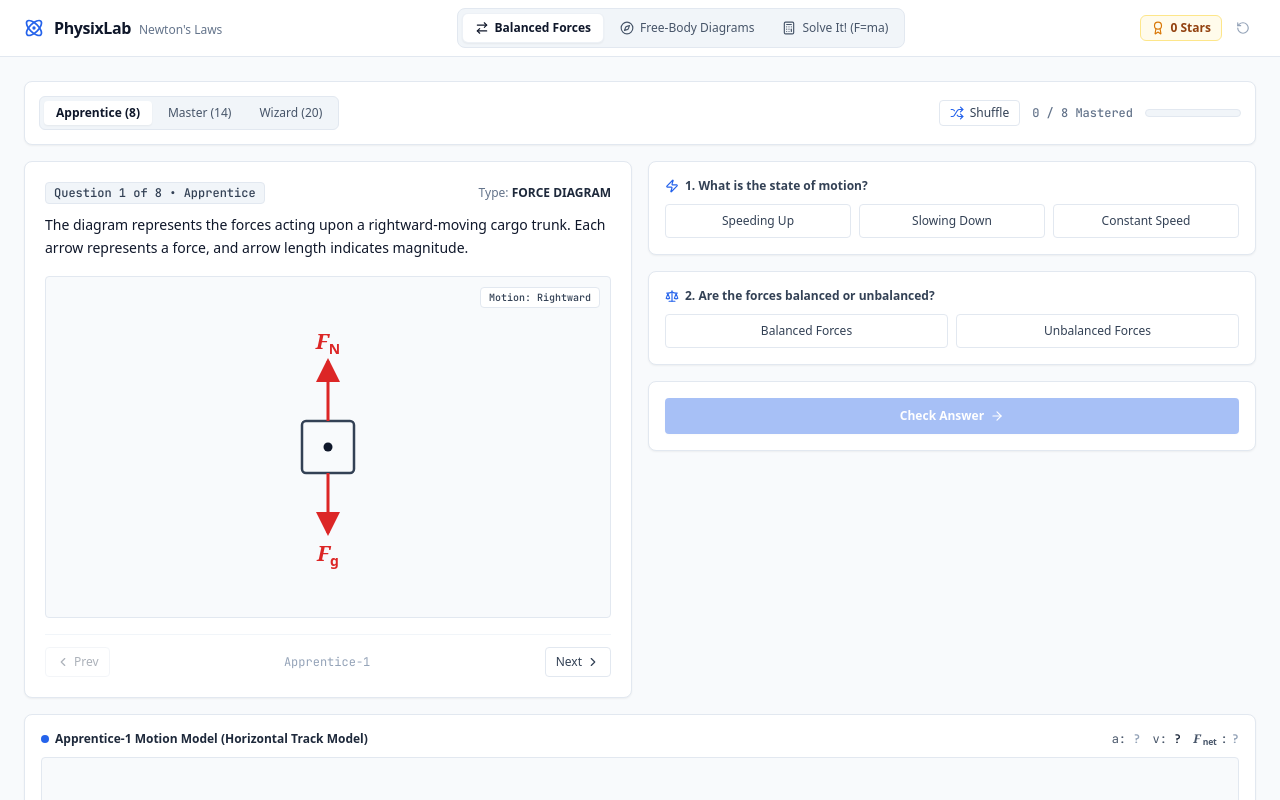
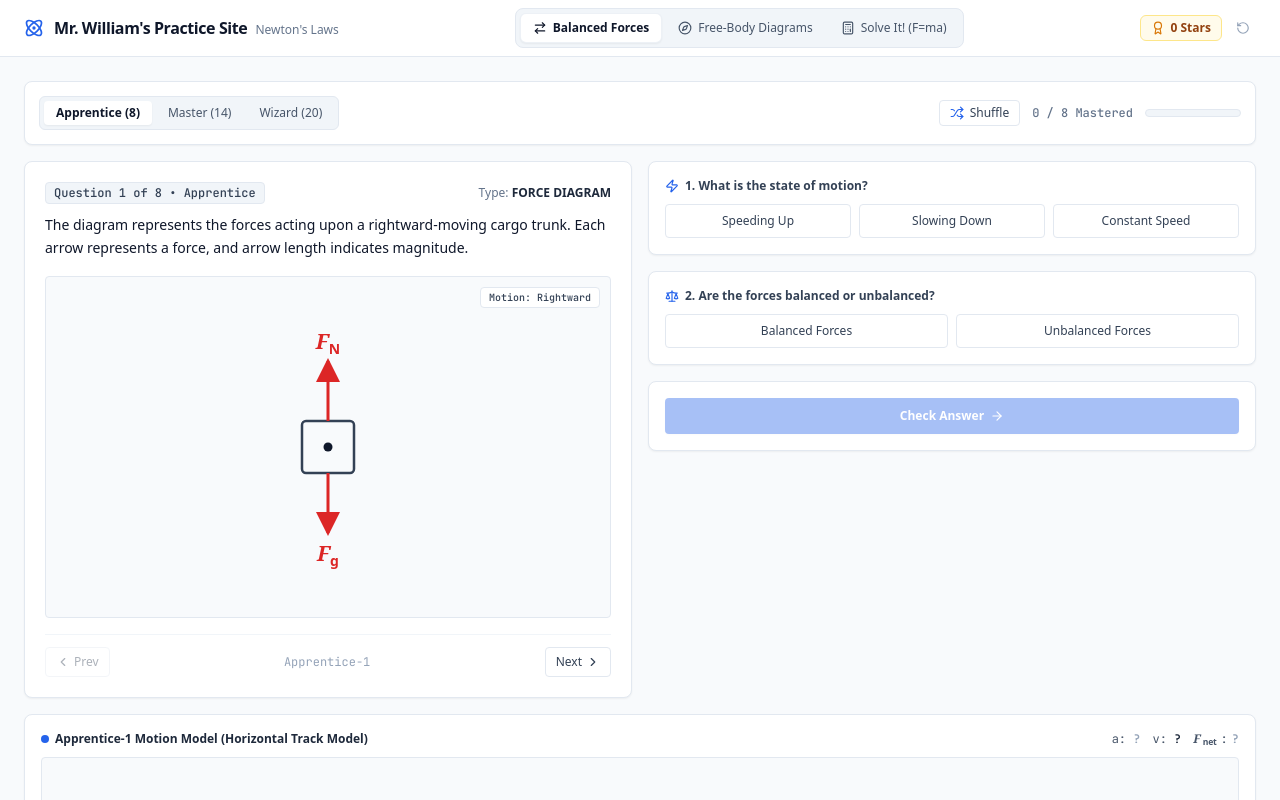
Before and after one commit to StwFate/Physics_Site, a React (Vite) app in the folder Physics_Site/: page / in a window 1280 px wide. Shown: the top 800 px of the page. Built offline with nearby package versions, Linux system fonts and the light colour scheme.

Commit message:
chore(branding): rename app title to 'Mr. William''s Practice Site'

```diff
--- a/Physics_Site/index.html
+++ b/Physics_Site/index.html
@@ -3,7 +3,7 @@
   <head>
     <meta charset="UTF-8" />
     <meta name="viewport" content="width=device-width, initial-scale=1.0" />
-    <title>PhysixLab • Newton's Laws Interactive</title>
+    <title>Mr. William's Practice Site • Newton's Laws Interactive</title>
     <meta name="description" content="Modern, high-performance, ad-free physics interactives for Newton's Laws of Motion." />
     <link rel="preconnect" href="https://fonts.googleapis.com">
     <link rel="preconnect" href="https://fonts.gstatic.com" crossorigin>
--- a/Physics_Site/src/App.jsx
+++ b/Physics_Site/src/App.jsx
@@ -51,7 +51,7 @@ export default function App() {
             <Atom className="w-5 h-5 text-blue-600" />
             <div className="flex items-baseline gap-2">
               <span className="font-bold text-base tracking-tight text-slate-900">
-                PhysixLab
+                Mr. William's Practice Site
               </span>
               <span className="text-xs text-slate-500 hidden sm:inline">
                 Newton's Laws
```
